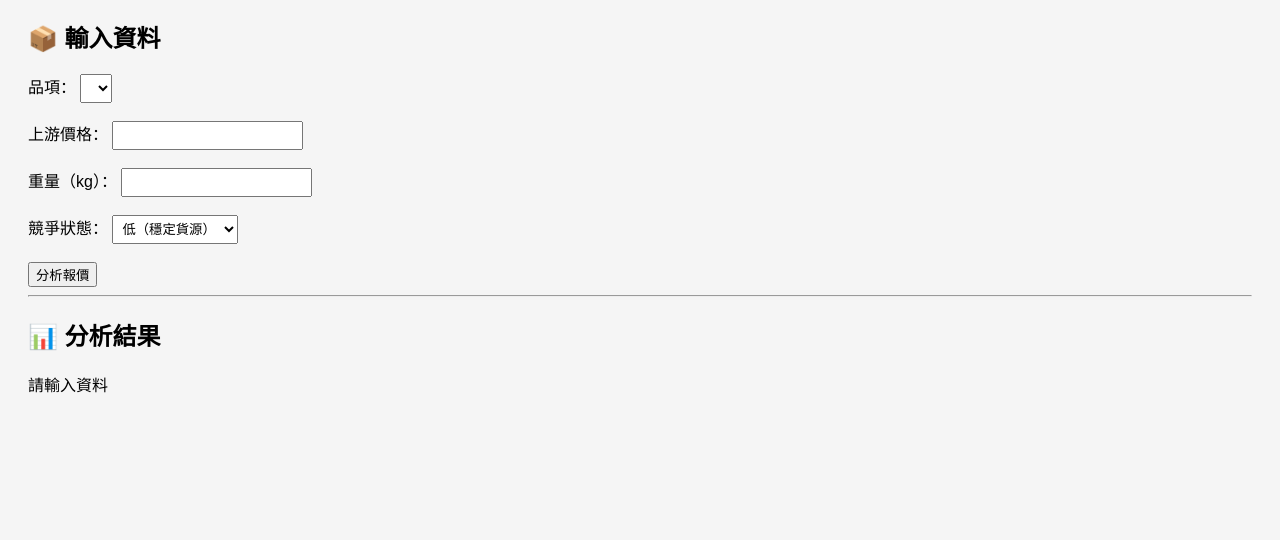
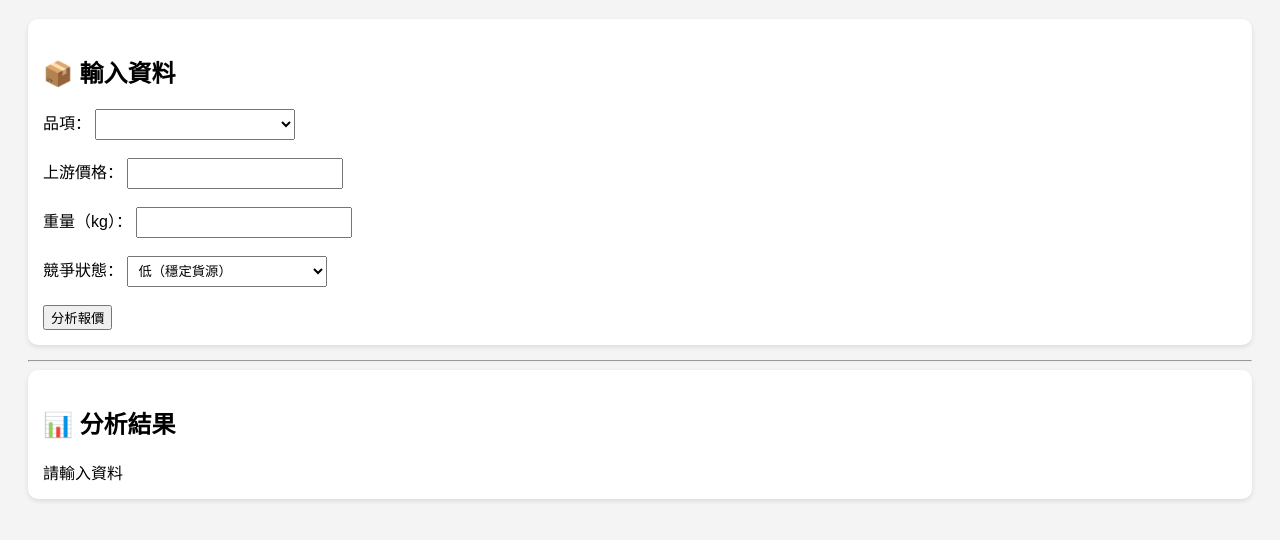
Before and after one commit to 13361706/Recycle, a plain HTML site: page index.html in a window 1280 px wide. Shown: the part 98-638 px from the top of the page. Drawn offline with Linux system fonts and the light colour scheme.

Commit message:
Update style.css

```diff
--- a/style.css
+++ b/style.css
@@ -1,30 +1,22 @@
 body {
 font-family: Arial;
-padding: 20px;
-background: #f5f5f5;
+background:#f4f4f4;
+padding:20px;
 }
 
 h1 {
-text-align: center;
+text-align:center;
 }
 
-table {
-width: 100%;
-background: white;
-border-collapse: collapse;
-}
-
-th, td {
-border: 1px solid #ccc;
-padding: 8px;
-text-align: center;
-}
-
-th {
-background: #2ecc71;
-color: white;
+.box {
+background:white;
+padding:15px;
+margin-bottom:15px;
+border-radius:10px;
+box-shadow:0 2px 5px rgba(0,0,0,0.1);
 }
 
 input, select {
-padding: 5px;
+padding:6px;
+width:200px;
 }
```
